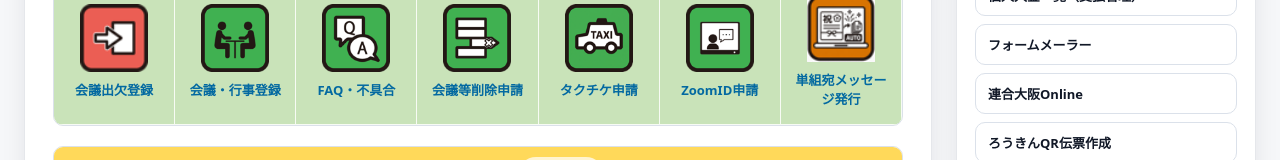
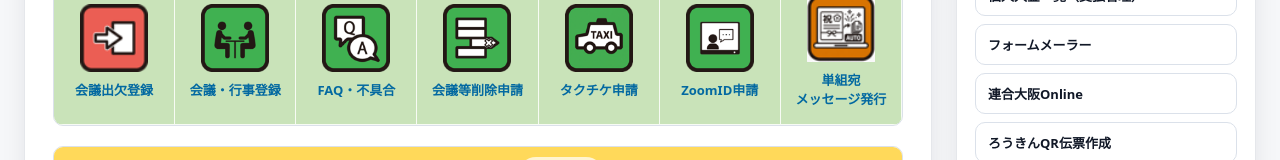
Before and after one commit to K2R2F/josaka.links, a plain HTML site: page index.html in a window 1280 px wide. Shown: the part 267-427 px from the top of the page. Drawn offline with Linux system fonts and the light colour scheme.

Commit message:
Keep union message button label readable on two lines

```diff
--- a/index.html
+++ b/index.html
@@ -508,6 +508,7 @@
   }
 
   .app-label-main {
+    white-space: pre-line;
     display: block;
     font-size: 13px;
     font-weight: 700;
@@ -1083,7 +1084,7 @@
         {
           key: "union-message",
           id: "204",
-          labelMain: "単組宛メッセージ発行",
+          labelMain: "単組宛\nメッセージ発行",
           icon: "assets/union-message.png",
           mode: "top"
         }
```
